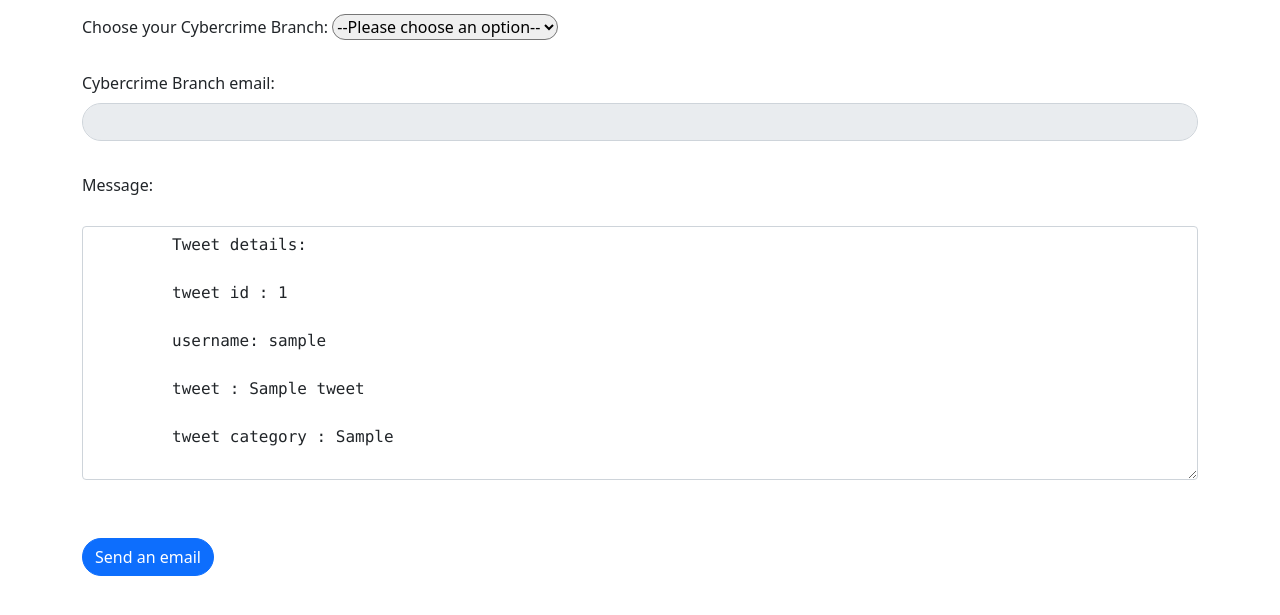
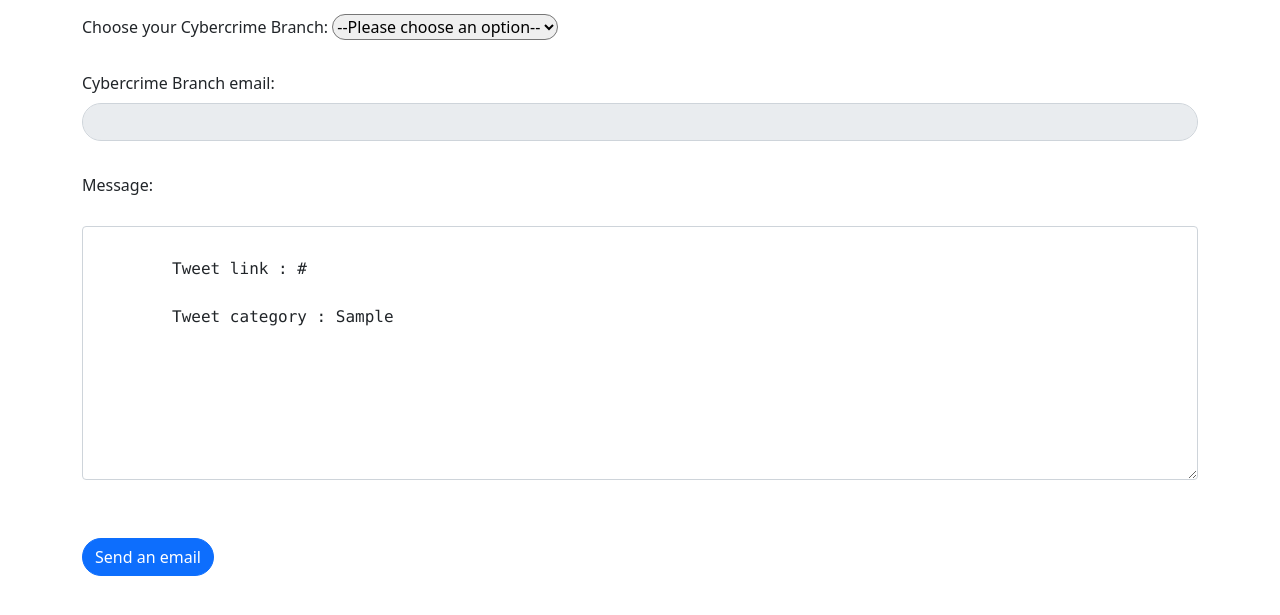
Before and after one commit to shreedhar37/cyberbullying_detection, a Flask app: template templates/send_report.html in a window 1280 px wide. Shown: the part 99-714 px from the top of the page. Run offline with Flask 2, Linux system fonts and the light colour scheme; the template is opened without the code that fills it: most values are stand-ins (such as "Sample title", 1, 10 or a date in 2020); some libraries are stand-ins or nearby versions.

Commit message:
report has now tweet link and tweet category

```diff
--- a/templates/send_report.html
+++ b/templates/send_report.html
@@ -34,21 +34,16 @@
       <label for="msg" class="mt-3 form-label">Message:</label>
       <pre>
       <textarea class="form-control" id="msg" name='msg' rows="10" placeholder="This is to inform you that..." maxlength="5000">
-        Tweet details:
 
-        tweet id : {{tweet_id}}
+        Tweet link : {{tweet_link}}
 
-        username: {{tweet_username}}
-
-        tweet : {{tweet}}
-
-        tweet category : {{tweet_category}}
+        Tweet category : {{tweet_category}}
       </textarea>
       </pre>
     </div>
 
-    <input type="hidden" id="tweet_username" name="tweet_username" value="{{tweet_username}}">
-    <input type="hidden" id="tweet" name="tweet" value="{{tweet}}">
+    <input type="hidden" id="tweet_link" name="tweet_link" value="{{tweet_link}}">
+    <input type="hidden" id="tweet_category" name="tweet_category" value="{{tweet_category}}">
     <input type="submit" class="btn btn-primary rounded-pill" value="Send an email">
 
   </form>
```
